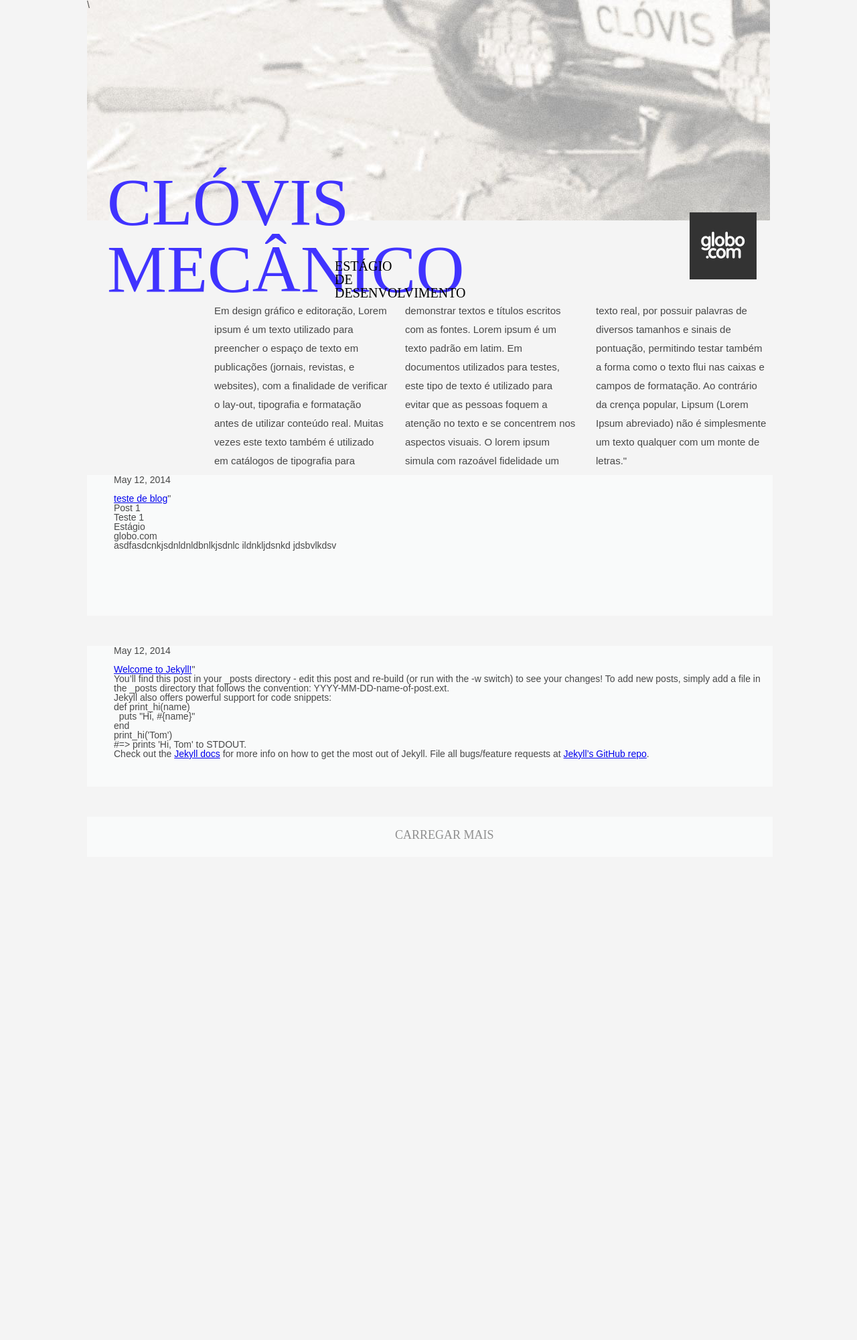
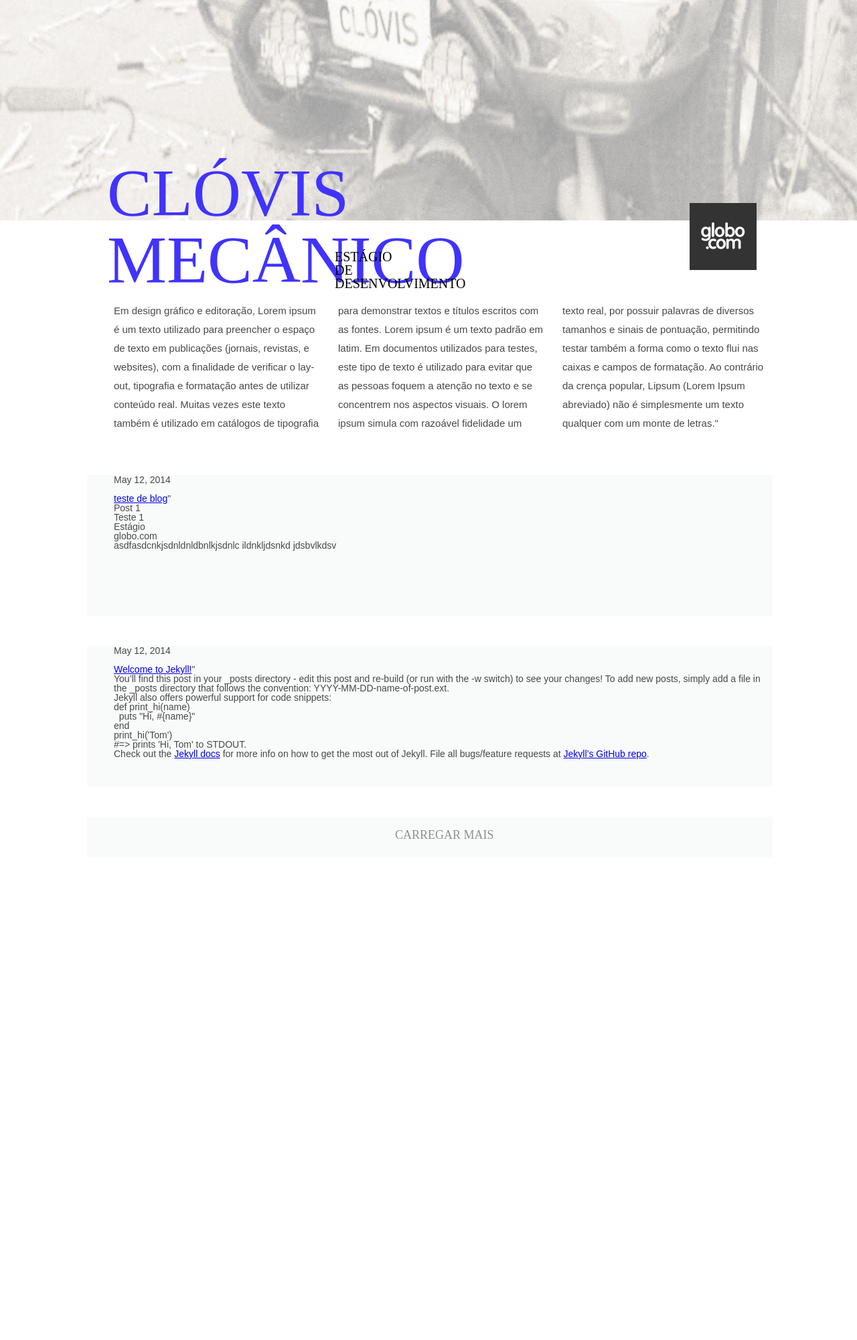
Before and after one commit to MarcosOcf/ClovisBlog, a Jekyll site: the page built from index.html, in a window 1280 px wide. Shown: the whole page at 67% size. Built offline with Jekyll 4.4.1, drawn with Linux system fonts in a browser that asks for light colours.

Commit message:
primeira versao da home

```diff
--- a/_includes/header.html
+++ b/_includes/header.html
@@ -1,5 +1,5 @@
-<div class="header_img">
- \
+<div class="header_img"></div>
+
 <div class="header_inside">
 
     <div class="header_title" id="title">
@@ -15,5 +15,3 @@
     </div>
 
 </div>
-
-</div>
--- a/css/header.css
+++ b/css/header.css
@@ -1,7 +1,5 @@
 .header {
-
   height: 450px;
-
 }
 
 .header h1 {
@@ -22,11 +20,7 @@
   width:100px;
 }
 
-.header_img{
-  background: url("/css/bg_img/imgheader.jpg");
 
-  height:329px;
-}
 
 .header_inside {
   margin: 0 auto;
--- a/css/main.css
+++ b/css/main.css
@@ -1,5 +1,7 @@
 body {
-  background:#F4F4F4;
+  background: url("/css/bg_img/imgheader.jpg");
+  background-size: 100% 329px;
+  background-repeat: no-repeat;
   font-family: "Arial";
   font-size:14px;
   color: #484848;
```
Lines whose indentation alone changed are shown as unchanged.
